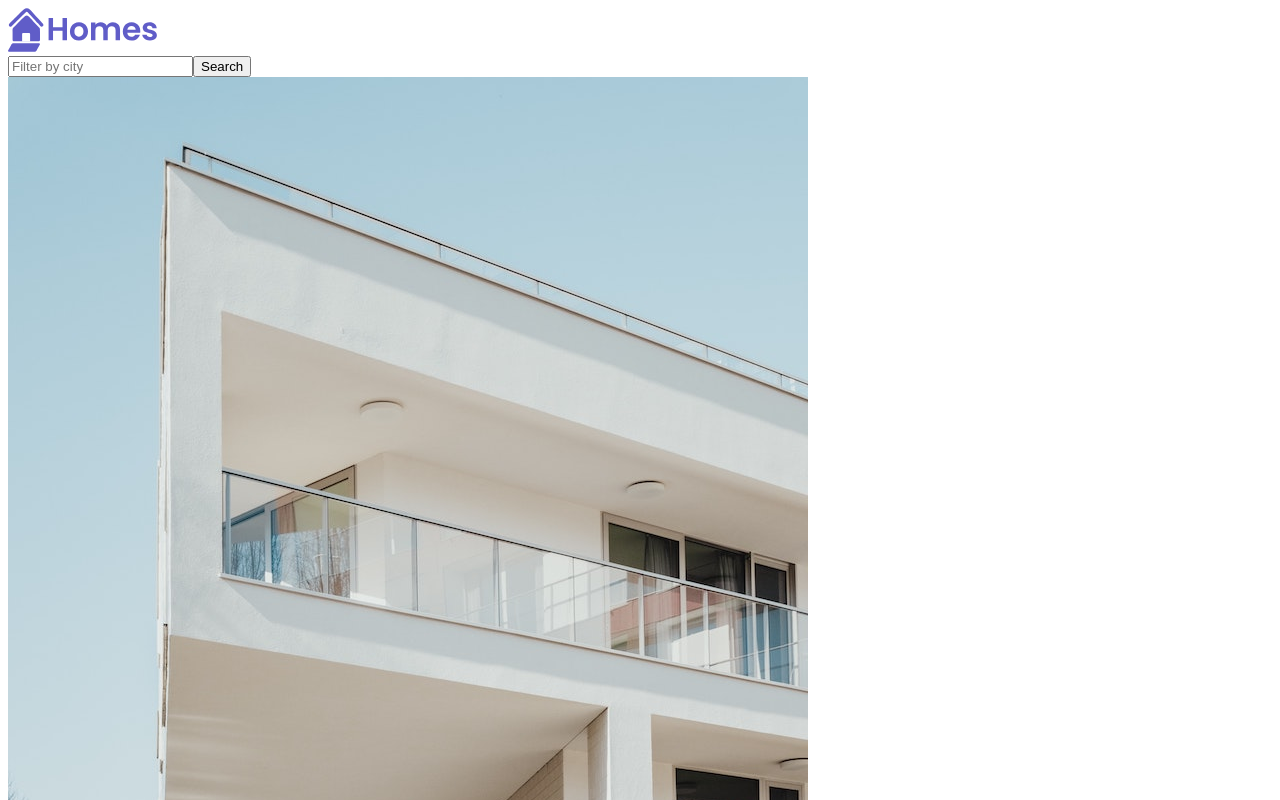
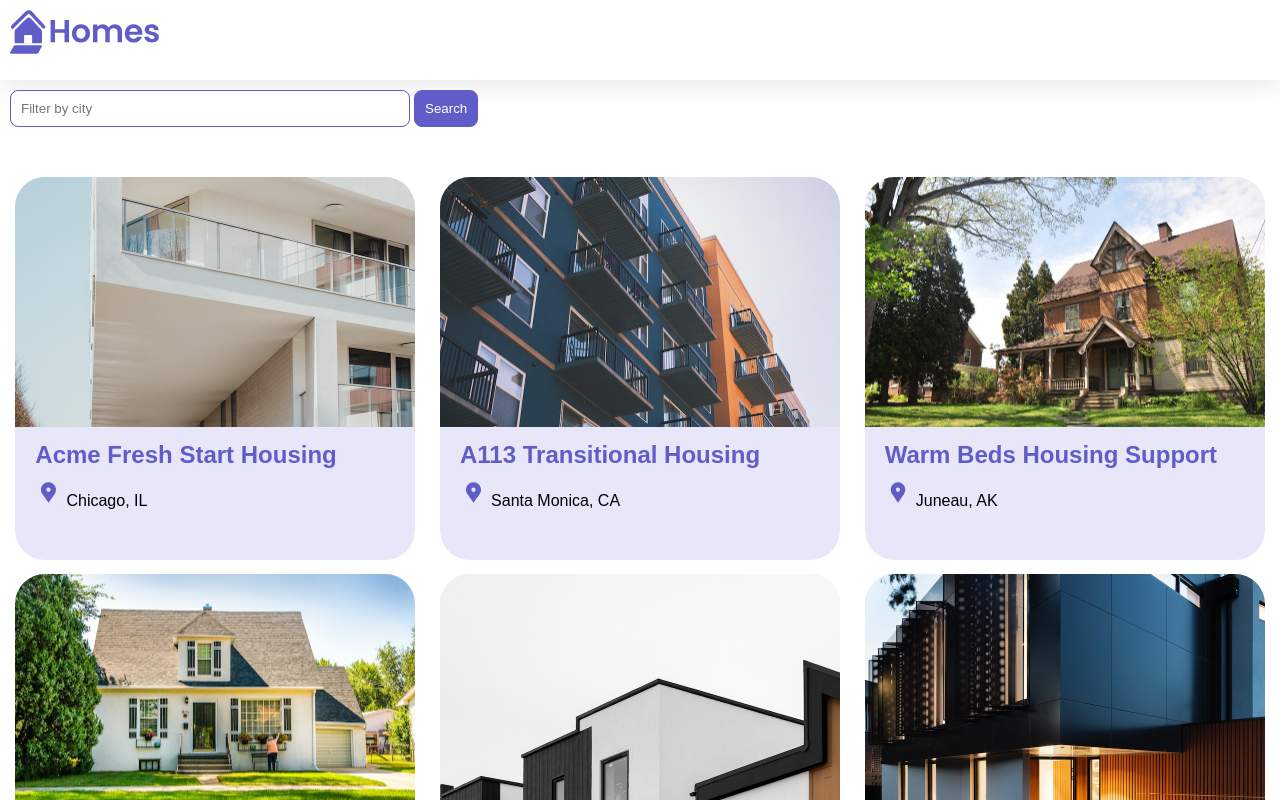
Before and after one commit to Living-Hell/house-hunting-app, an Angular app: page / in a window 1280 px wide. Shown: the top 800 px of the page. Built offline with nearby package versions, Linux system fonts and the light colour scheme.

Commit message:
Adding details component and defining the styles of all the pages

```diff
--- a/src/app/app.component.css
+++ b/src/app/app.component.css
@@ -0,0 +1,12 @@
+:host {
+  --content-padding: 10px;
+}
+header {
+  display: block;
+  height: 60px;
+  padding: var(--content-padding);
+  box-shadow: 0px 5px 25px var(--shadow-color);
+}
+.content {
+  padding: var(--content-padding);
+}
--- /dev/null
+++ b/src/app/details/details.component.css
@@ -0,0 +1,72 @@
+.listing-photo {
+  height: 600px;
+  width: 50%;
+  object-fit: cover;
+  border-radius: 30px;
+  float: right;
+}
+
+.listing-heading {
+  font-size: 48pt;
+  font-weight: bold;
+  margin-bottom: 15px;
+}
+
+.listing-location::before {
+  content: url("/assets/location-pin.svg") / "";
+}
+
+.listing-location {
+  font-size: 24pt;
+  margin-bottom: 15px;
+}
+
+.listing-features > .section-heading {
+  color: var(--secondary-color);
+  font-size: 24pt;
+  margin-bottom: 15px;
+}
+
+.listing-features {
+  margin-bottom: 20px;
+}
+
+.listing-features li {
+  font-size: 14pt;
+}
+
+li {
+  list-style-type: none;
+}
+
+.listing-apply .section-heading {
+  font-size: 18pt;
+  margin-bottom: 15px;
+}
+
+label,
+input {
+  display: block;
+}
+label {
+  color: var(--secondary-color);
+  font-weight: bold;
+  text-transform: uppercase;
+  font-size: 12pt;
+}
+input {
+  font-size: 16pt;
+  margin-bottom: 15px;
+  padding: 10px;
+  width: 400px;
+  border-top: none;
+  border-right: none;
+  border-left: none;
+  border-bottom: solid 0.3px;
+}
+@media (max-width: 1024px) {
+  .listing-photo {
+    width: 100%;
+    height: 400px;
+  }
+}
--- a/src/app/home/home.component.css
+++ b/src/app/home/home.component.css
@@ -0,0 +1,40 @@
+.results {
+  display: grid;
+  column-gap: 14px;
+  row-gap: 14px;
+  grid-template-columns: repeat(auto-fill, minmax(400px, 400px));
+  margin-top: 50px;
+  justify-content: space-around;
+}
+
+input[type="text"] {
+  border: solid 1px var(--primary-color);
+  padding: 10px;
+  border-radius: 8px;
+  margin-right: 4px;
+  display: inline-block;
+  width: 30%;
+}
+
+button {
+  padding: 10px;
+  border: solid 1px var(--primary-color);
+  background: var(--primary-color);
+  color: white;
+  border-radius: 8px;
+}
+
+@media (min-width: 500px) and (max-width: 768px) {
+  .results {
+    grid-template-columns: repeat(2, 1fr);
+  }
+  input[type="text"] {
+    width: 70%;
+  }
+}
+
+@media (max-width: 499px) {
+  .results {
+    grid-template-columns: 1fr;
+  }
+}
--- a/src/app/housing-location/housing-location.component.css
+++ b/src/app/housing-location/housing-location.component.css
@@ -0,0 +1,31 @@
+.listing {
+  background: var(--accent-color);
+  border-radius: 30px;
+  padding-bottom: 30px;
+}
+.listing-heading {
+  color: var(--primary-color);
+  padding: 10px 20px 0 20px;
+}
+.listing-photo {
+  height: 250px;
+  width: 100%;
+  object-fit: cover;
+  border-radius: 30px 30px 0 0;
+}
+.listing-location {
+  padding: 10px 20px 20px 20px;
+}
+.listing-location::before {
+  content: url("/assets/location-pin.svg") / "";
+}
+
+section.listing a {
+  padding-left: 20px;
+  text-decoration: none;
+  color: var(--primary-color);
+}
+section.listing a::after {
+  content: "\203A";
+  margin-left: 5px;
+}
--- a/src/styles.css
+++ b/src/styles.css
@@ -1 +1,22 @@
-/* You can add global styles to this file, and also import other style files */
+* {
+  margin: 0;
+  padding: 0;
+}
+
+body {
+  font-family: "Be Vietnam Pro", sans-serif;
+}
+:root {
+  --primary-color: #605dc8;
+  --secondary-color: #8b89e6;
+  --accent-color: #e8e7fa;
+  --shadow-color: #e8e8e8;
+}
+
+button.primary {
+  padding: 10px;
+  border: solid 1px var(--primary-color);
+  background: var(--primary-color);
+  color: white;
+  border-radius: 8px;
+}
```
Also changed, not shown: src/app/details/details.component.ts (added, +17 -0 lines), 1 other file (tests, documents, lock files or other folders).
